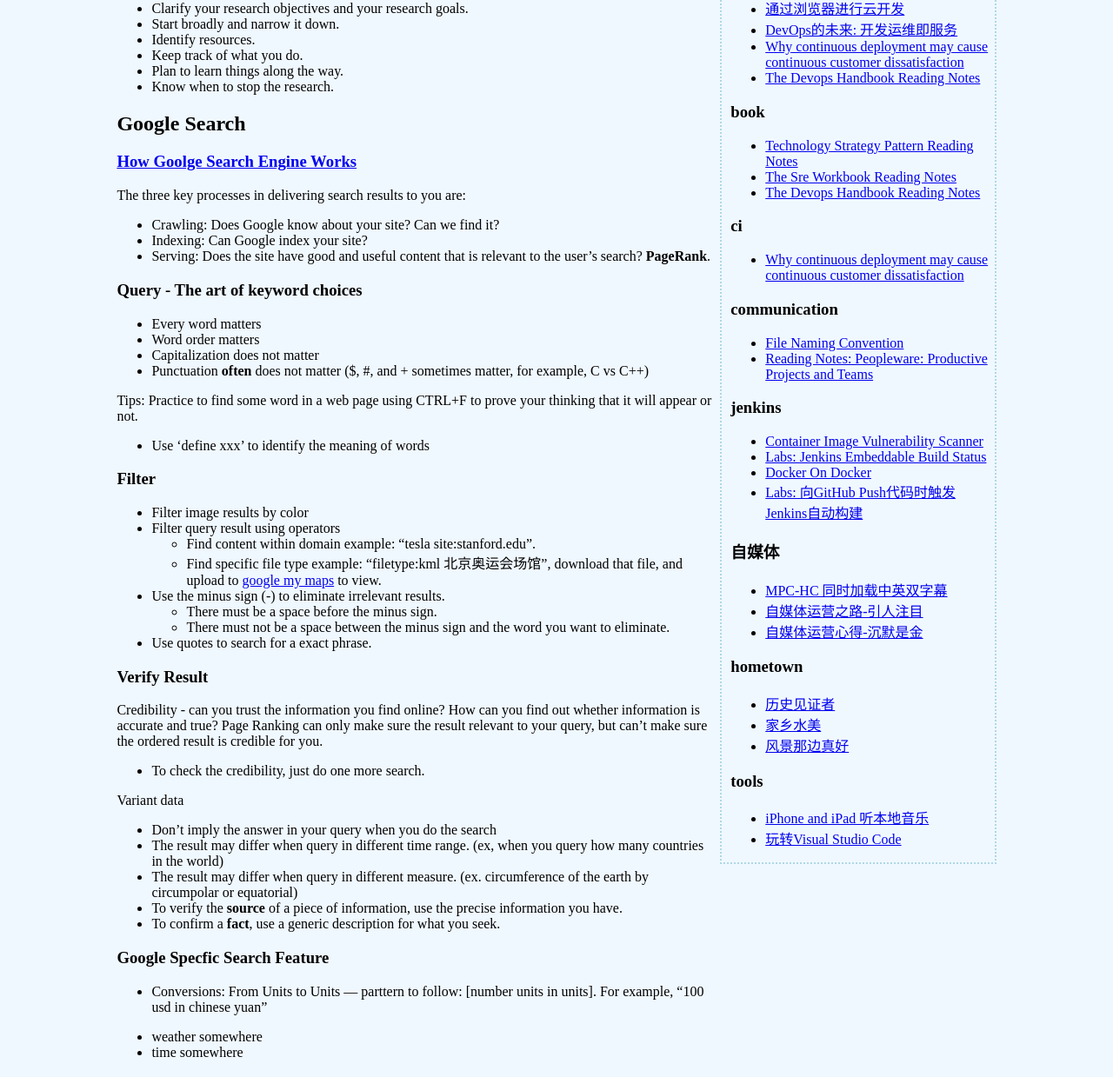
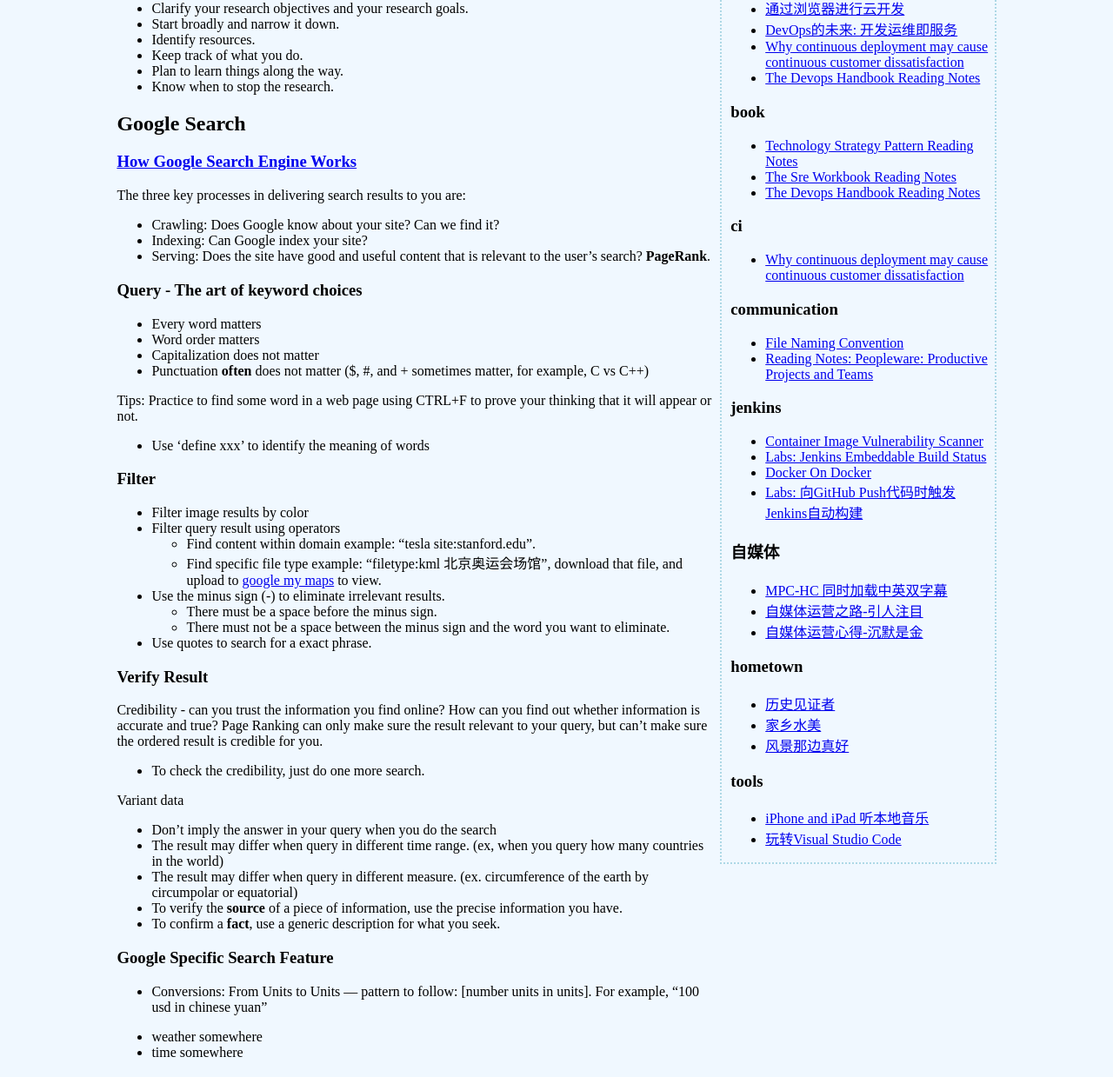
Before and after one commit to liuning0820/liuning0820.github.io, a Jekyll site: the page built from _posts/2019-06-12-play-with-web-search.md, in a window 1280 px wide. Shown: the part 378-1617 px from the top of the page at 87% size. Built offline with Jekyll 4.4.1, drawn with Linux system fonts in a browser that asks for light colours; comment, search, counter and statistics services are not loaded.

Commit message:
squash change

```diff
--- a/_posts/2019-06-12-play-with-web-search.md
+++ b/_posts/2019-06-12-play-with-web-search.md
@@ -25,7 +25,7 @@ comments: true
 
 ## Google Search
 
-### [How Goolge Search Engine Works](https://www.google.com/search/howsearchworks/)
+### [How Google Search Engine Works](https://www.google.com/search/howsearchworks/)
 
 The three key processes in delivering search results to you are:
 
@@ -72,9 +72,9 @@ Variant data
 - To verify the **source** of a piece of information, use the precise information you have.
 - To confirm a **fact**, use a generic description for what you seek.
 
-### Google Specfic Search Feature
+### Google Specific Search Feature
 
-- Conversions: From Units to Units --- parttern to follow: [number units in units]. For example, "100 usd in chinese yuan"
+- Conversions: From Units to Units --- pattern to follow: [number units in units]. For example, "100 usd in chinese yuan"
 
 - weather somewhere
 - time somewhere
```
Also changed, not shown: 1 other file.
